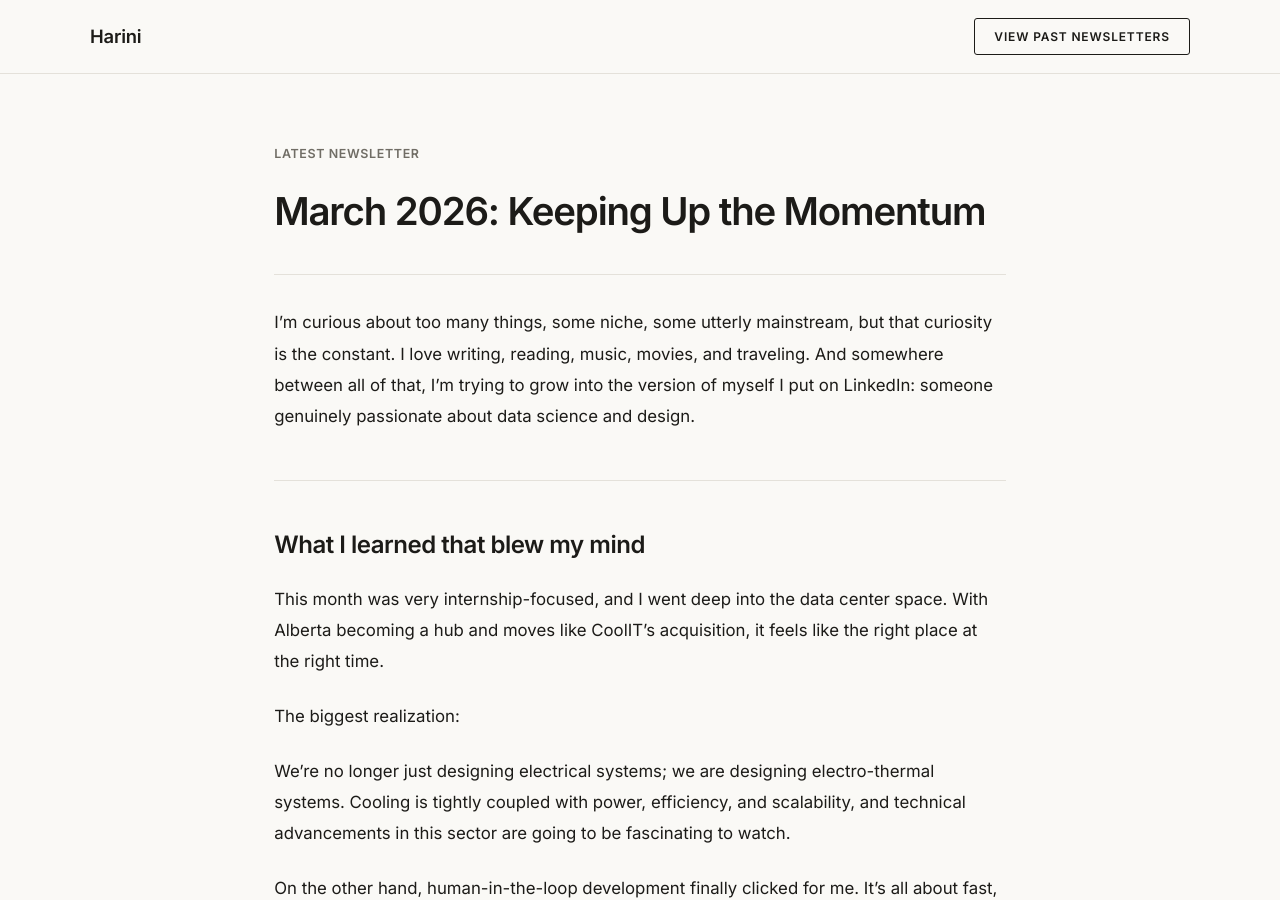
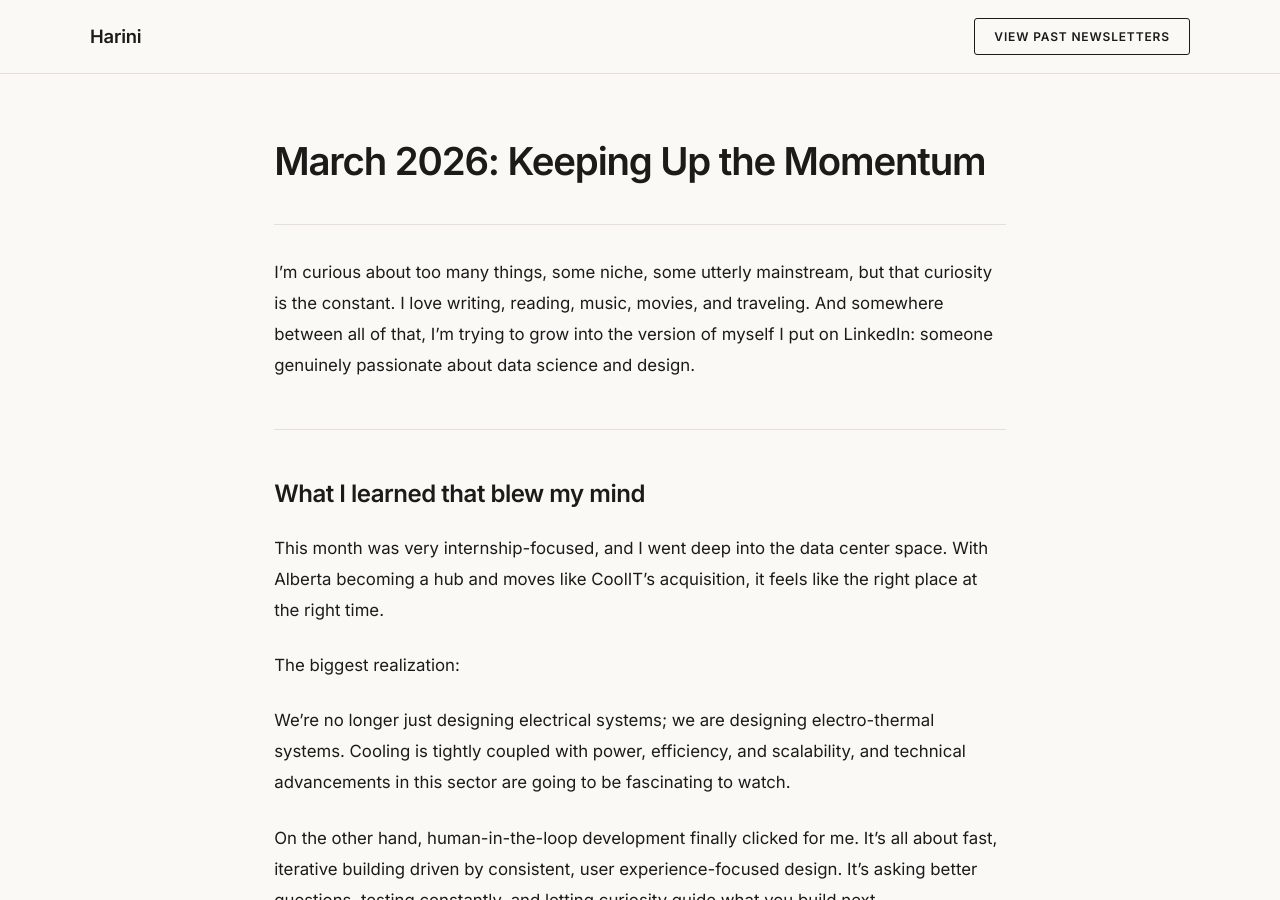
Before and after one commit to Harini-UW/harini.lol, a Jekyll site: the page built from _posts/2026-03-01-march-2026.md, in a window 1280 px wide and 900 px high. Built offline with Jekyll 4.4.1, drawn with Linux system fonts in a browser that asks for light colours; some web fonts are replaced.

Commit message:
Remove label from post header, ensure subscribe renders on all posts
Co-Authored-By: Claude Sonnet 4.6 <noreply@anthropic.com>

```diff
--- a/_layouts/post.html
+++ b/_layouts/post.html
@@ -4,7 +4,6 @@ layout: default
 
 <article class="post-page">
   <header class="post-page__header">
-    <p class="post-page__back">LATEST NEWSLETTER</p>
     <h1 class="post-page__title">{{ page.title }}</h1>
   </header>
 
```
